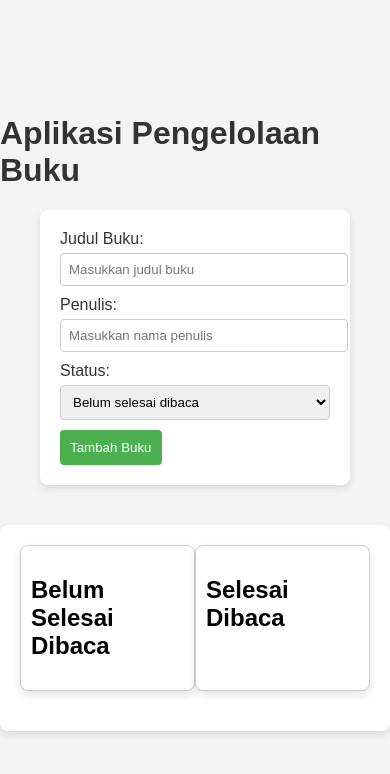
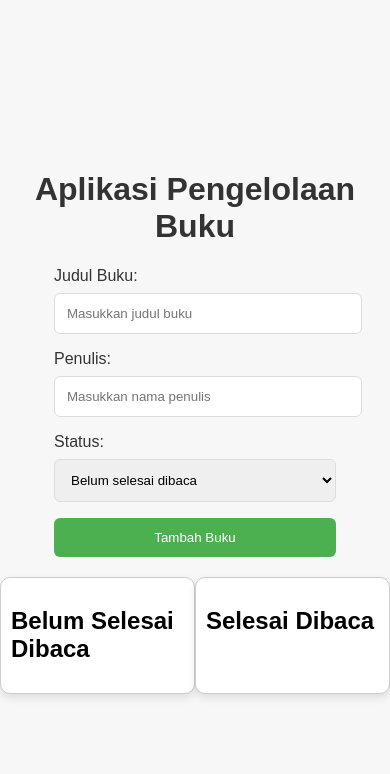
Before and after one commit to rizkyfrdiansyah/Data-Management-Application, a plain HTML site: page index.html in a window 390 px wide. Drawn offline with Linux system fonts and the light colour scheme.

Commit message:
modified styles css

```diff
--- a/styles/style.css
+++ b/styles/style.css
@@ -1,49 +1,53 @@
 body {
   font-family: "Arial", sans-serif;
-  background-color: #f4f4f4;
+  background-color: #f7f7f7;
   margin: 0;
   padding: 0;
   display: flex;
   flex-direction: column;
   align-items: center;
   justify-content: center;
-  height: 100vh;
+  min-height: 100vh;
 }
 
 h1 {
   color: #333;
+  text-align: center;
 }
 
-div {
+.container {
   background-color: #fff;
   padding: 20px;
-  border-radius: 8px;
+  border-radius: 10px;
   box-shadow: 0 4px 8px rgba(0, 0, 0, 0.1);
   margin-bottom: 20px;
+  width: 80%;
+  max-width: 600px;
 }
 
 label {
   display: block;
-  margin-bottom: 5px;
+  margin-bottom: 8px;
   color: #333;
 }
 
 input,
 select {
   width: 100%;
-  padding: 8px;
-  margin-bottom: 10px;
-  border: 1px solid #ccc;
-  border-radius: 4px;
+  padding: 12px;
+  margin-bottom: 16px;
+  border: 1px solid #ddd;
+  border-radius: 6px;
 }
 
 button {
   background-color: #4caf50;
   color: white;
-  padding: 10px;
+  padding: 12px;
   border: none;
-  border-radius: 4px;
+  border-radius: 6px;
   cursor: pointer;
+  width: 100%;
 }
 
 button:hover {
@@ -53,14 +57,25 @@ button:hover {
 .bookshelf {
   display: flex;
   justify-content: space-around;
+  margin-top: 20px;
 }
 
 .bookshelf div {
   background-color: #fff;
   padding: 20px;
-  border-radius: 8px;
+  border-radius: 10px;
   box-shadow: 0 4px 8px rgba(0, 0, 0, 0.1);
   width: 45%;
+}
+
+.rack {
+  display: flex;
+  flex-direction: column;
+}
+
+.rack h2 {
+  margin-bottom: 10px;
+  color: #333;
 }
 
 ul {
@@ -70,14 +85,19 @@ ul {
 
 li {
   margin-bottom: 10px;
+  padding: 12px;
+  background-color: #f5f5f5;
+  border-radius: 6px;
+  display: flex;
+  justify-content: space-between;
+  align-items: center;
 }
 
 li button {
-  margin-left: 10px;
   background-color: #f44336;
   color: white;
   border: none;
-  padding: 5px 10px;
+  padding: 8px;
   border-radius: 4px;
   cursor: pointer;
 }
@@ -85,3 +105,15 @@ li button {
 li button:hover {
   background-color: #d32f2f;
 }
+
+/* Responsivitas untuk Tampilan Mobile */
+
+@media (max-width: 600px) {
+  .container {
+    width: 90%;
+  }
+
+  .bookshelf div {
+    width: 100%;
+  }
+}
```
